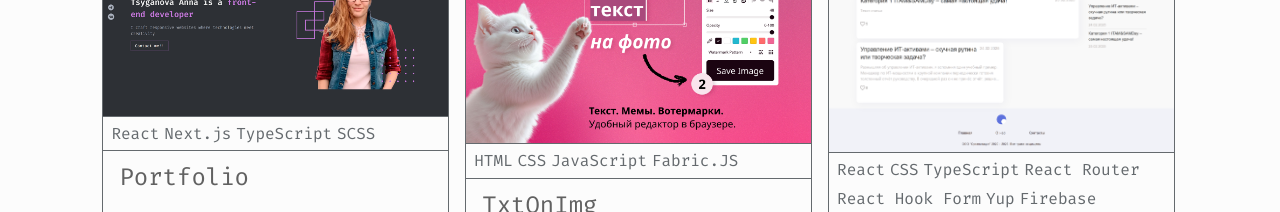
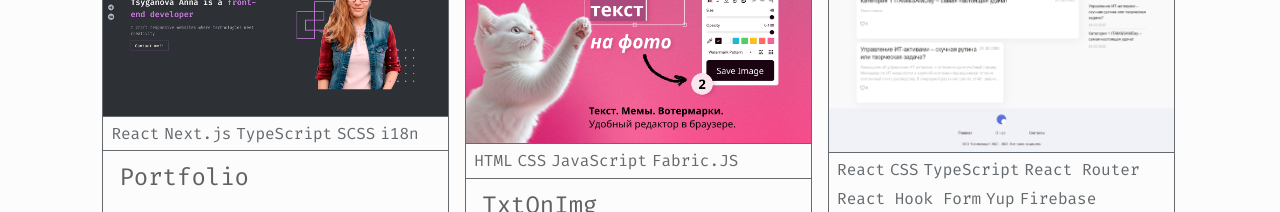
Before and after one commit to Tsuna08/portfolio, a Next.js app: page /en in a window 1280 px wide. Shown: the part 860-1072 px from the top of the page. Built offline with nearby package versions, Linux system fonts and the light colour scheme.

Commit message:
Добавлено readme

```diff
--- a/src/constants/projects.ts
+++ b/src/constants/projects.ts
@@ -10,7 +10,7 @@ export const completeApps: AppsKey[] = ["portfolio", "txtOnImg", "blog"];
 
 export const apps: Record<AppsKey, AppsContent> = {
   portfolio: {
-    technologies: ["React", "Next.js", "TypeScript", "SCSS"],
+    technologies: ["React", "Next.js", "TypeScript", "SCSS", "i18n"],
     image: "/projects/portfolio.png",
     link: "https://github.com/Tsuna08/portfolio",
   },
```
Also changed, not shown: 1 other file (tests, documents, lock files or other folders).
